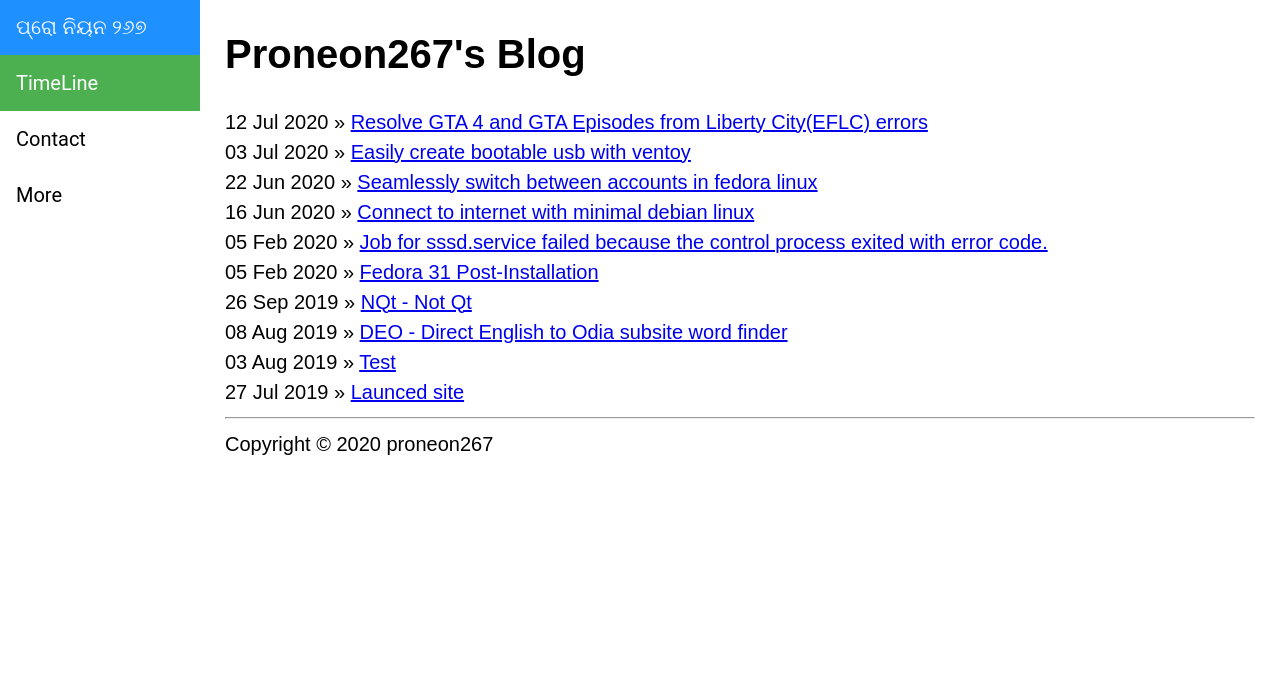
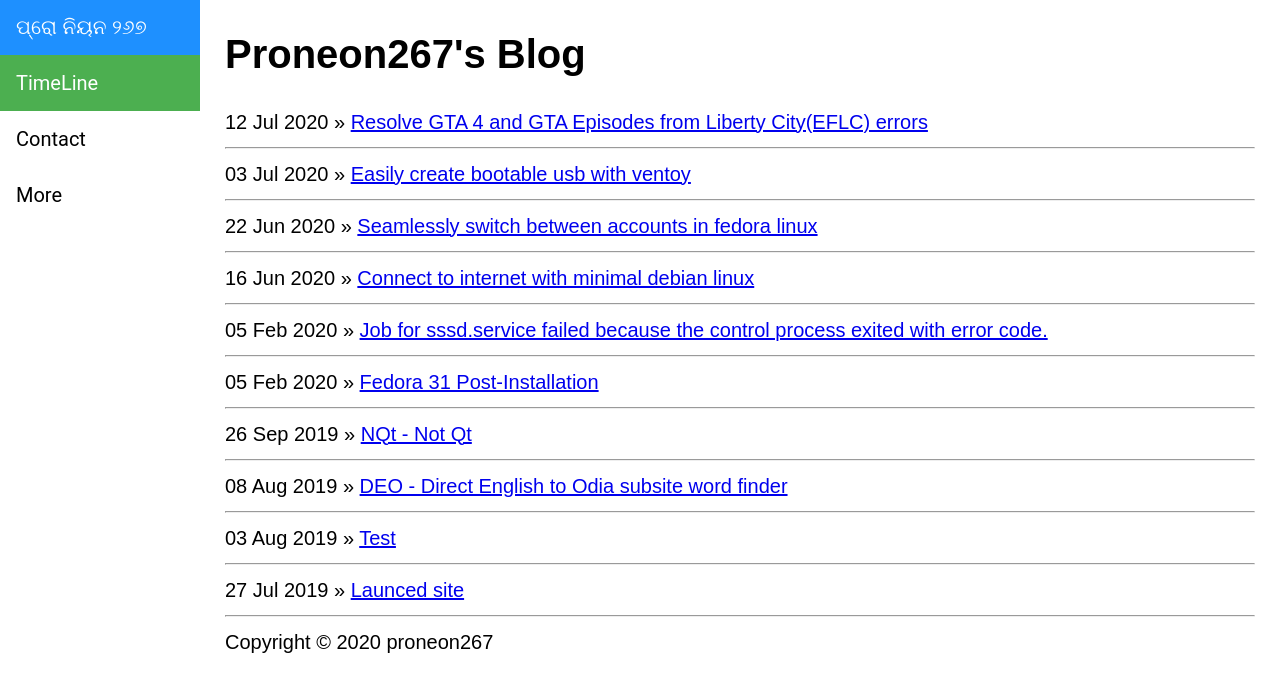
Before and after one commit to proneon267/proneon267.github.io, a Jekyll site: the page built from blog/index.html, in a window 1280 px wide and 1002 px high. Shown: the top 692 px of the window. Built offline with Jekyll 4.4.1, drawn with Linux system fonts in a browser that asks for light colours.

Commit message:
Update index.html

```diff
--- a/blog/index.html
+++ b/blog/index.html
@@ -7,7 +7,6 @@ blogstatus: active
 	<div class="nobullet">
 
 	  {% for post in site.posts %}
-	    <li><span>{{ post.date | date_to_string }}</span> » <a href="{{ post.url }}" title="{{ post.title }}">{{ post.title }}</a></li>
+	    <li><span>{{ post.date | date_to_string }}</span> » <a href="{{ post.url }}" title="{{ post.title }}">{{ post.title }}</a></li><hr>
 	  {% endfor %}
-	<hr>
 	</div>
```
